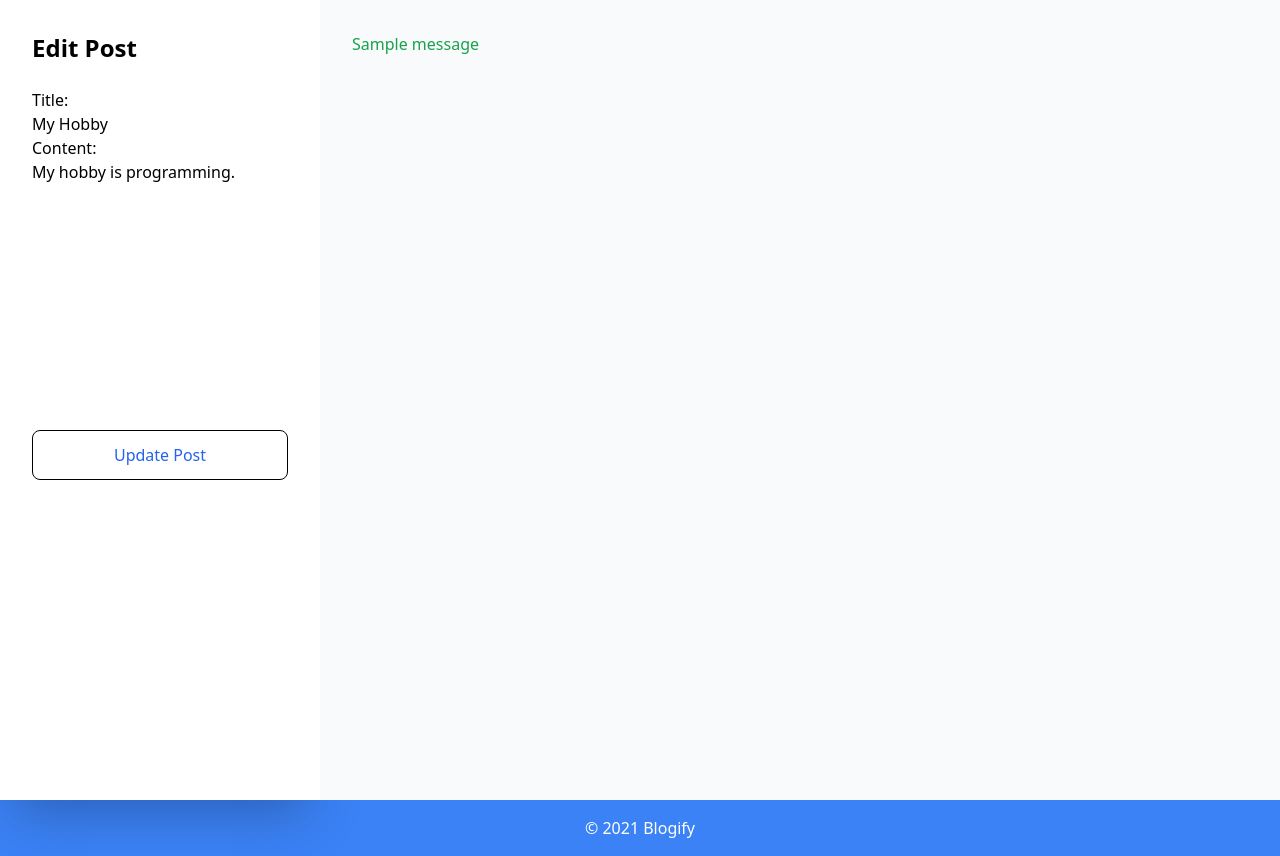
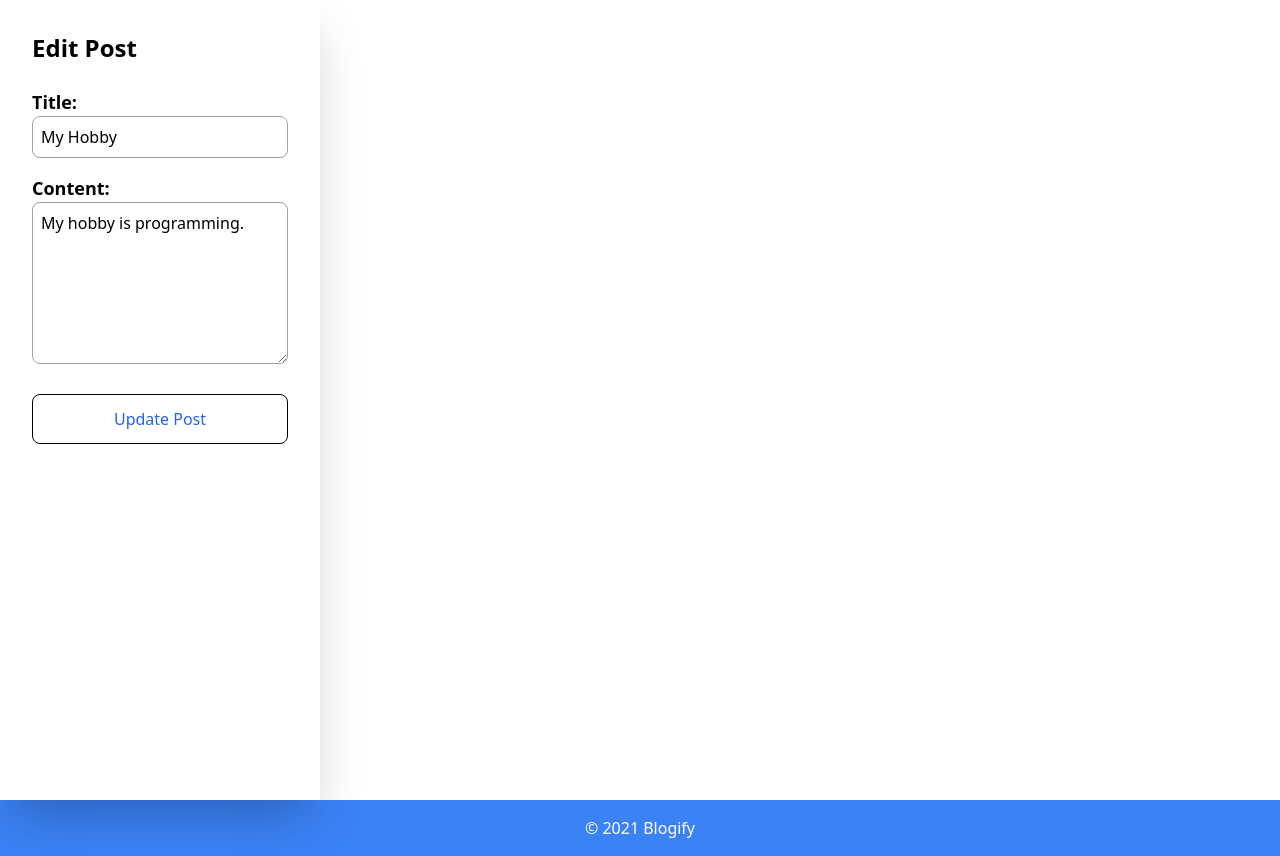
Before and after one commit to iambiki-git/basic_django_crud_shreeyantra, a Django app: page /edit_post/9/ in a window 1280 px wide. Shown: the part 60-916 px from the top of the page. Run offline with Django 5.2, Linux system fonts and the light colour scheme; data comes from the database, SQL or seed files in the repository; both versions use the stored data as it was after the commit; one stand-in notice (Sample message) is shown; some libraries are stand-ins or nearby versions.

Commit message:
second commit

```diff
--- a/blog/forms.py
+++ /dev/null
@@ -1,7 +0,0 @@
-from django import forms
-from .models import Post
-
-class PostForm(forms.ModelForm):
-    class Meta:
-        model = Post
-        fields = ['title', 'content']  # Fields for editing
--- a/blog/views.py
+++ b/blog/views.py
@@ -4,8 +4,6 @@ from django.contrib.auth.models import User
 from django.contrib.auth import authenticate, login, logout
 from django.contrib.auth.decorators import login_required
 from .models import Post
-from .forms import PostForm  # Assuming you have a form for Post model
-
 
 
 # Create your views here.
@@ -112,19 +110,18 @@ def delete_post(request, post_id):
     return redirect('profile')  # Redirect back to the profile page
 
 
-
 def edit_post(request, post_id):
     post = get_object_or_404(Post, id=post_id)
 
     if request.method == "POST":
-        # Process the form with the updated data
-        form = PostForm(request.POST, instance=post)
-        if form.is_valid():
-            form.save()
-            messages.success(request, "Post updated successfully!")
-            return redirect('profile')  # Redirect to the profile or post list page
-    else:
-        # Initial form with the current post's data
-        form = PostForm(instance=post)
+        title = request.POST.get("title")
+        content = request.POST.get("content")
 
-    return render(request, 'edit_post.html', {'form': form})
+        post.title = title
+        post.content = content
+        post.save()
+        messages.success(request, "Post updated successfully!")
+
+        return redirect("/profile")  # Change "home" to the name of your post list view
+
+    return render(request, "edit_post.html", {"post": post})
--- a/templates/edit_post.html
+++ b/templates/edit_post.html
@@ -3,31 +3,28 @@
 
 {% block content %}
 <div class="min-h-screen flex">
-    <!-- Sidebar - Create Post Section (Optional) -->
+    <!-- Sidebar - Edit Post Section -->
     <div class="w-1/4 bg-white p-8 text-black shadow-2xl">
         <h3 class="text-2xl font-bold mb-6">Edit Post</h3>
 
         <form method="POST">
             {% csrf_token %}
-            {{ form.as_p }}
+
+            <label for="title" class="block text-lg font-semibold">Title:</label>
+            <input type="text" id="title" name="title" value="{{ post.title }}"
+                   class="w-full border border-gray-400 p-2 rounded-lg focus:outline-none focus:ring focus:border-blue-500">
+
+            <label for="content" class="block text-lg font-semibold mt-4">Content:</label>
+            <textarea id="content" name="content" rows="6"
+                      class="w-full border border-gray-400 p-2 rounded-lg focus:outline-none focus:ring focus:border-blue-500">{{ post.content }}</textarea>
 
             <div class="flex justify-center mt-6">
-                <button type="submit" class="w-full bg-white border border-black text-blue-600 py-3 px-6 rounded-lg hover:bg-blue-600 hover:text-white hover:border-transparent transform hover:scale-105 transition duration-200">
+                <button type="submit"
+                        class="w-full bg-white border border-black text-blue-600 py-3 px-6 rounded-lg hover:bg-blue-600 hover:text-white hover:border-transparent transform hover:scale-105 transition duration-200">
                     Update Post
                 </button>
             </div>
         </form>
     </div>
-
-    <!-- Main Content - Post List (Optional) -->
-    <div class="w-3/4 bg-gray-50 p-8 overflow-y-auto">
-        {% if messages %}
-            {% for message in messages %}
-                <p class="{% if message.tags == 'success' %}text-green-600{% elif message.tags == 'error' %}text-red-600{% else %}text-gray-600{% endif %}">
-                    {{ message }}
-                </p>
-            {% endfor %}
-        {% endif %}
-    </div>
 </div>
 {% endblock %}
```
Also changed, not shown: db.sqlite3.
